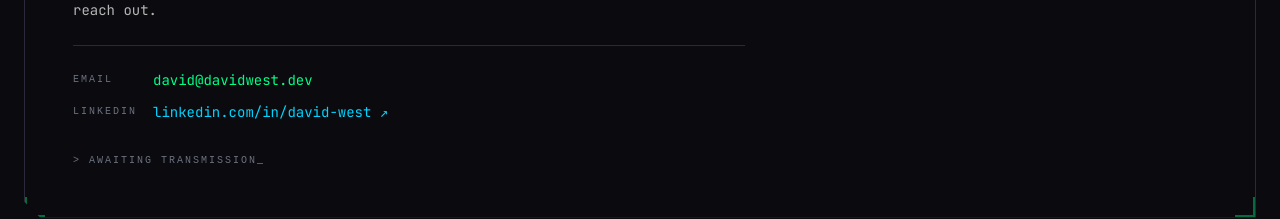
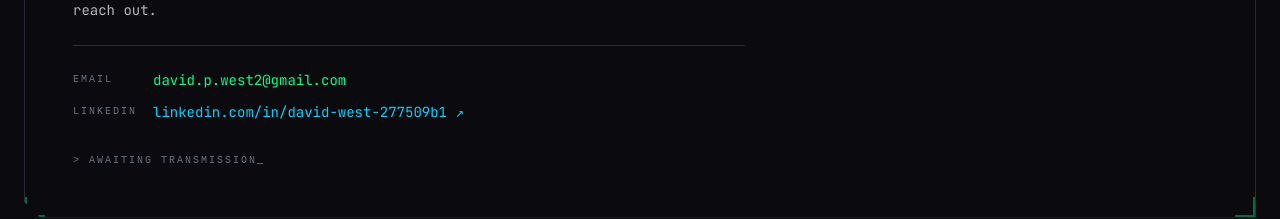
Before and after one commit to dwest1507/portfolio, a Next.js app in the folder frontend/: page / in a window 1280 px wide. Shown: the part 3487-3706 px from the top of the page. Built offline with nearby package versions, Linux system fonts and the light colour scheme.

Commit message:
fix: links

```diff
--- a/frontend/components/home/AboutSection.tsx
+++ b/frontend/components/home/AboutSection.tsx
@@ -66,7 +66,7 @@ export default function AboutSection() {
                 ))}
                 <div className="mt-6 border-t border-[#2a2a3a] pt-4">
                   <a
-                    href="https://linkedin.com/in/david-west"
+                    href="https://www.linkedin.com/in/david-west-277509b1/"
                     target="_blank"
                     rel="noopener noreferrer"
                     className="clip-card-sm inline-flex items-center gap-2 border border-[#2a2a3a] px-4 py-2 font-[family-name:var(--font-label)] text-[10px] uppercase tracking-[0.2em] text-[#6b7280] transition-all duration-150 hover:border-[#00d4ff]/50 hover:text-[#00d4ff]"
--- a/frontend/components/home/ContactSection.tsx
+++ b/frontend/components/home/ContactSection.tsx
@@ -37,10 +37,10 @@ export default function ContactSection() {
                       Email
                     </span>
                     <a
-                      href="mailto:david@davidwest.dev"
+                      href="mailto:david.p.west2@gmail.com"
                       className="text-[#00ff88] transition-all duration-150 hover:neon-glow-accent"
                     >
-                      david@davidwest.dev
+                      david.p.west2@gmail.com
                     </a>
                   </div>
                   <div className="flex items-center gap-4">
@@ -48,12 +48,12 @@ export default function ContactSection() {
                       LinkedIn
                     </span>
                     <a
-                      href="https://linkedin.com/in/david-west"
+                      href="https://www.linkedin.com/in/david-west-277509b1/"
                       target="_blank"
                       rel="noopener noreferrer"
                       className="text-[#00d4ff] transition-colors duration-150 hover:text-[#00ff88]"
                     >
-                      linkedin.com/in/david-west ↗
+                      linkedin.com/in/david-west-277509b1 ↗
                     </a>
                   </div>
                 </div>
--- a/frontend/components/layout/Footer.tsx
+++ b/frontend/components/layout/Footer.tsx
@@ -20,7 +20,7 @@ export default function Footer() {
             Email
           </Link>
           <Link
-            href="https://linkedin.com/in/davidwest1507"
+            href="https://www.linkedin.com/in/david-west-277509b1/"
             target="_blank"
             rel="noopener noreferrer"
             className="text-xs tracking-widest text-[#6b7280] transition-colors duration-150 hover:text-[#00ff88]"
```
